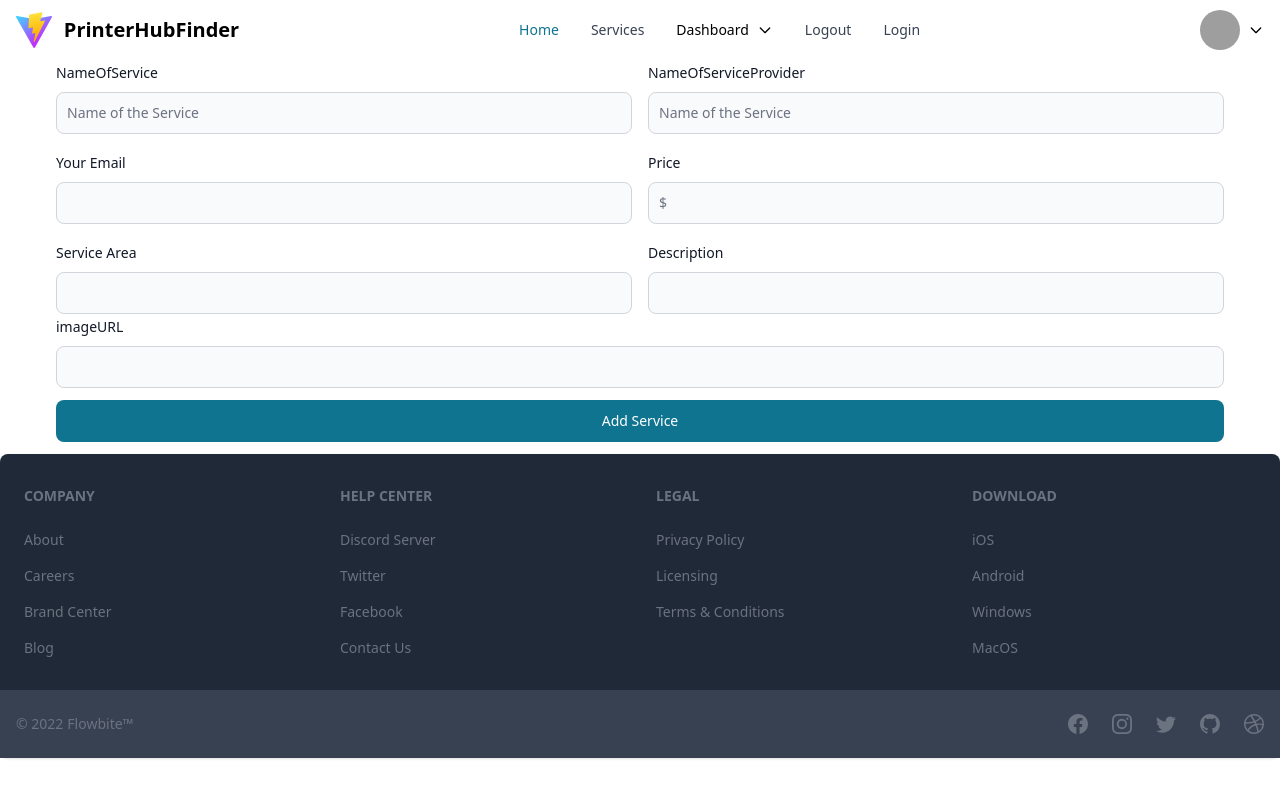
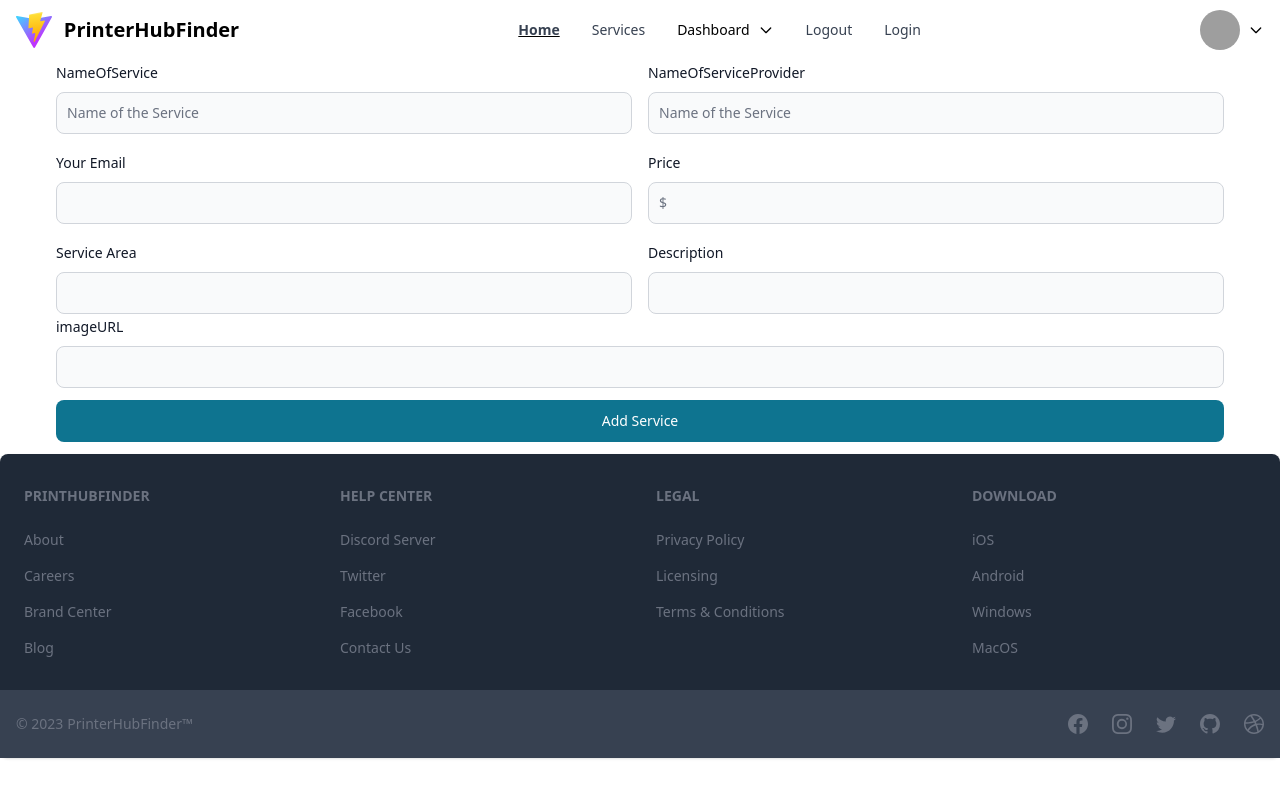
Before and after one commit to ronee-muhammad-rayhan/print-hub-finder-client, a React (Vite) app: page /add-a-service in a window 1280 px wide. Built offline with nearby package versions, Linux system fonts and the light colour scheme; no server answers; grey boxes are pictures that could not be loaded.

Commit message:
4o4 added

```diff
--- a/src/components/layouts/FooterSection.jsx
+++ b/src/components/layouts/FooterSection.jsx
@@ -7,7 +7,7 @@ const FooterSection = () => {
             <div className="w-full">
                 <div className="grid w-full grid-cols-2 gap-8 px-6 py-8 md:grid-cols-4">
                     <div>
-                        <FooterComponent.Title title="Company" />
+                        <FooterComponent.Title title="PrintHubFinder" />
                         <FooterComponent.LinkGroup col>
                             <FooterComponent.Link href="#">About</FooterComponent.Link>
                             <FooterComponent.Link href="#">Careers</FooterComponent.Link>
@@ -43,7 +43,7 @@ const FooterSection = () => {
                     </div>
                 </div>
                 <div className="w-full bg-gray-700 px-4 py-6 sm:flex sm:items-center sm:justify-between">
-                    <FooterComponent.Copyright href="#" by="Flowbite™" year={2022} />
+                    <FooterComponent.Copyright href="#" by="PrinterHubFinder™" year={2023} />
                     <div className="mt-4 flex space-x-6 sm:mt-0 sm:justify-center">
                         <FooterComponent.Icon href="#" icon={BsFacebook} />
                         <FooterComponent.Icon href="#" icon={BsInstagram} />
--- /dev/null
+++ b/src/components/layouts/NavigationBar.css
@@ -0,0 +1,4 @@
+#nav a.active{
+    text-decoration: underline;
+    font-weight: bold;
+    }
--- a/src/components/layouts/NavigationBar.jsx
+++ b/src/components/layouts/NavigationBar.jsx
@@ -1,10 +1,11 @@
 import { Avatar, Dropdown, Navbar } from 'flowbite-react';
-import { Link } from 'react-router-dom';
+import { Link, NavLink } from 'react-router-dom';
+import './NavigationBar.css';
 // import { Link, NavLink } from 'react-router-dom';
 
 const NavigationBar = () => {
     return (
-        <Navbar fluid rounded>
+        <Navbar id='nav' fluid rounded>
             <Navbar.Brand href="https://flowbite-react.com">
                 <img src="/favicon.svg" className="mr-3 h-6 sm:h-9" alt="Flowbite React Logo" />
                 <span className="self-center whitespace-nowrap text-xl font-semibold dark:text-white">PrinterHubFinder</span>
@@ -30,10 +31,12 @@ const NavigationBar = () => {
                 <Navbar.Toggle />
             </div>
             <Navbar.Collapse>
-                <Navbar.Link href="#" active>
-                    Home
-                </Navbar.Link>
-                <Navbar.Link href="#">Services</Navbar.Link>
+                <NavLink>
+                    <Navbar.Link href="/">
+                        Home
+                    </Navbar.Link>
+                </NavLink>
+                <Navbar.Link href="/services">Services</Navbar.Link>
                 {/* <Navbar.Link href="#">Services</Navbar.Link> */}
                 <Dropdown
                     arrowIcon={true}
@@ -45,8 +48,8 @@ const NavigationBar = () => {
                     <Dropdown.Item href='#'>My Schedules</Dropdown.Item>
                     {/* <Link><Dropdown.Item className='bg-red-300'>MySchedule</Dropdown.Item></Link> */}
                 </Dropdown>
-                <Navbar.Link href="#">Logout</Navbar.Link>
-                <Navbar.Link href="#">Login</Navbar.Link>
+                <Navbar.Link href="/">Logout</Navbar.Link>
+                <Navbar.Link href="/login">Login</Navbar.Link>
             </Navbar.Collapse>
         </Navbar>
     );
--- /dev/null
+++ b/src/pages/ErrorPage/NotFound404.jsx
@@ -0,0 +1,18 @@
+import { Link } from "react-router-dom";
+import NavigationBar from "../../components/layouts/NavigationBar";
+import FooterSection from "../../components/layouts/FooterSection";
+
+const NotFound404 = () => {
+    return (
+        <>
+            <NavigationBar></NavigationBar>
+            <div className="flex flex-col justify-center items-center h-screen">
+                <div className="h-80 w-80 object-cover"><img className="object-cover" src="https://img.freepik.com/premium-vector/404-error-design-with-broken-robot_23-2147730666.jpg?w=1380" alt="" /></div>
+                <h5 className="text-3xl">Back to <Link className="font-bold text-blue-600" to="/" >Home</Link></h5>
+            </div>
+            <FooterSection></FooterSection>
+        </>
+    );
+};
+
+export default NotFound404;
--- a/src/routes/AppRoutes.jsx
+++ b/src/routes/AppRoutes.jsx
@@ -5,10 +5,12 @@ import Register from "../pages/Register/Register";
 import MainLayout from "../components/layouts/MainLayout";
 import Home from "../pages/Home/Home";
 import AddService from "../pages/AddService/AddService";
+import NotFound404 from "../pages/ErrorPage/NotFound404";
 
 export const router = createBrowserRouter([
     {
         path: "/",
+        errorElement: <NotFound404></NotFound404>,
         element: <MainLayout></MainLayout>,
         children: [
             {
```
